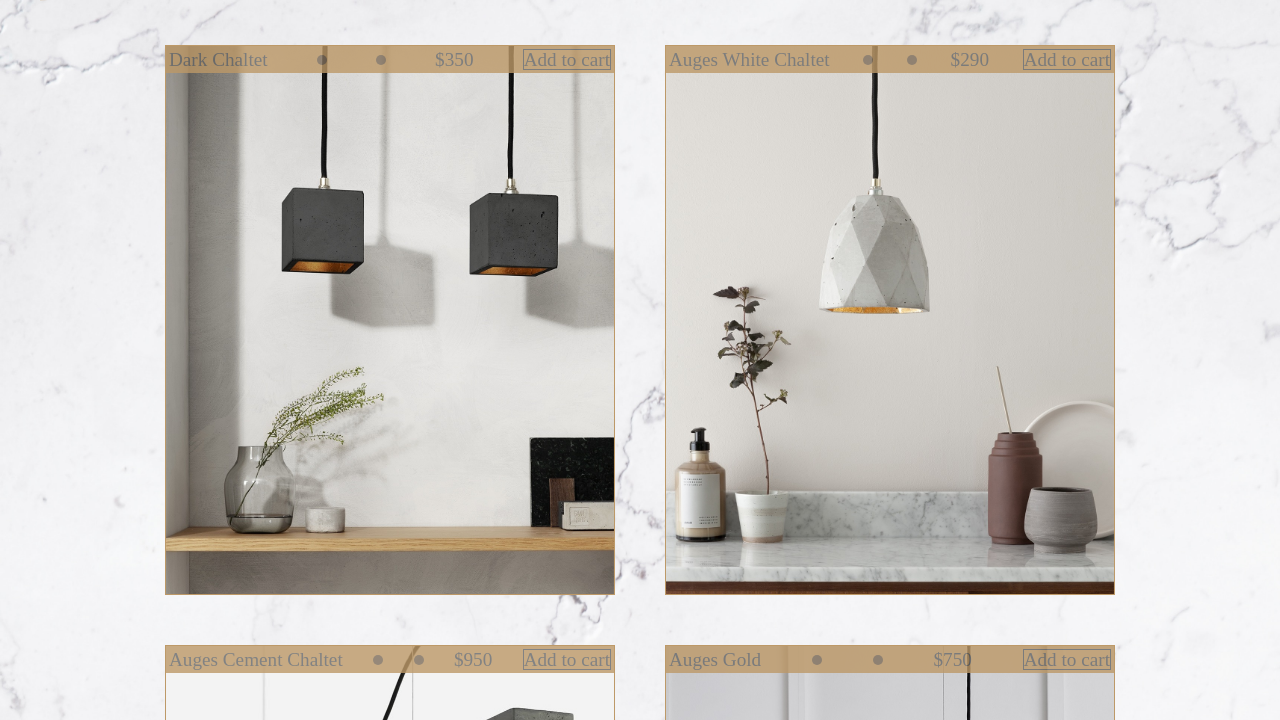
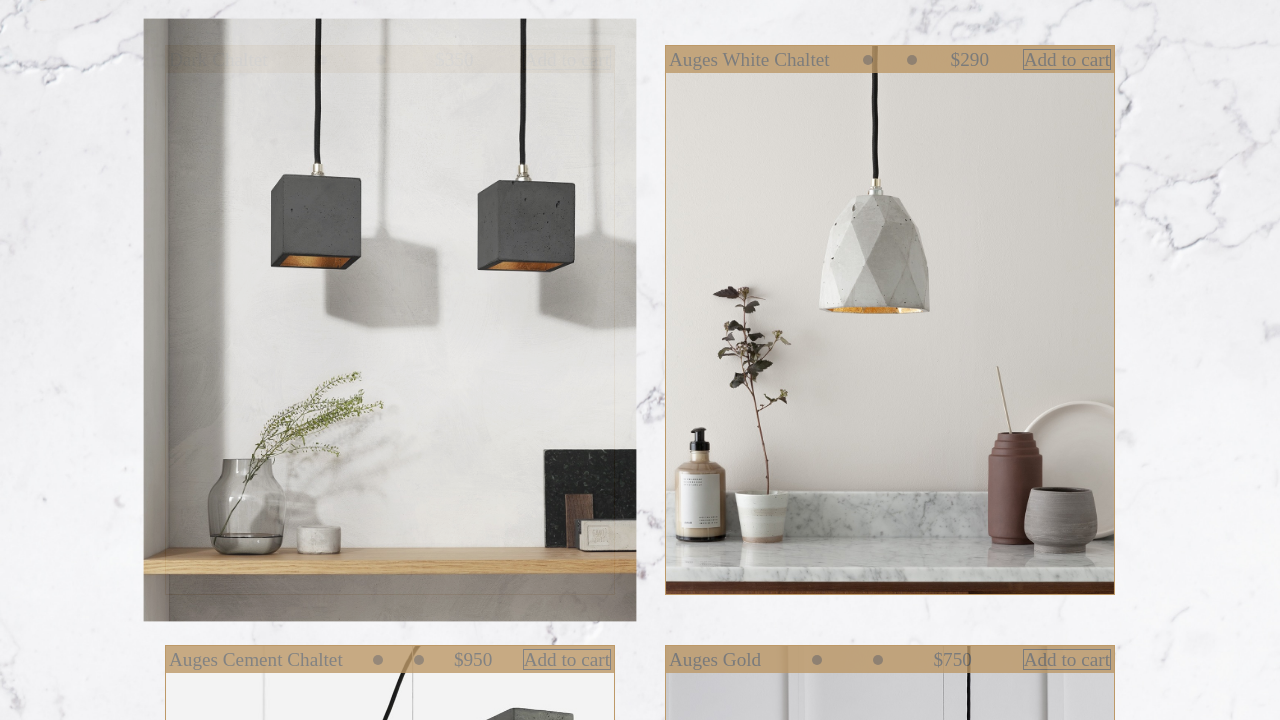
Before and after one commit to CCharpaud/MyFirstHTML-CSS, a website built with Parcel: page src/index.html in a window 1280 px wide. In both pictures the pointer is over the element 390 px from the left and 1885 px from the top of the page. Shown: the part 1565-2285 px from the top of the page. Built offline with nearby package versions, Linux system fonts and the light colour scheme; some packages are replaced by stand-ins of ours.

Commit message:
Last version

```diff
--- a/src/css/main.css
+++ b/src/css/main.css
@@ -284,6 +284,11 @@ nav {
   object-fit: cover;
 }
 
+.image-container :hover {
+  opacity: 0.9;
+  transform: scale(1.1);
+}
+
 .bar-in-object {
   position: absolute;
   top: 0;
--- a/src/index.html
+++ b/src/index.html
@@ -304,7 +304,7 @@
 
     <!------------------- FOOTER ---------------------->
     <footer>
-      <p>PureLight 20019</p>
+      <p>PureLight 2019</p>
       <p>Made with love at le Reacteur</p>
       <div class="social-icons">
         <svg
```
Also changed, not shown: dist/index.html, src/Img/lamp-1effect.jpg (added), src/Img/lamp-2effect.jpg (added), src/Img/lamp-3effect.jpg (added), src/Img/lamp-4effect.jpg (added), 6 other files.
